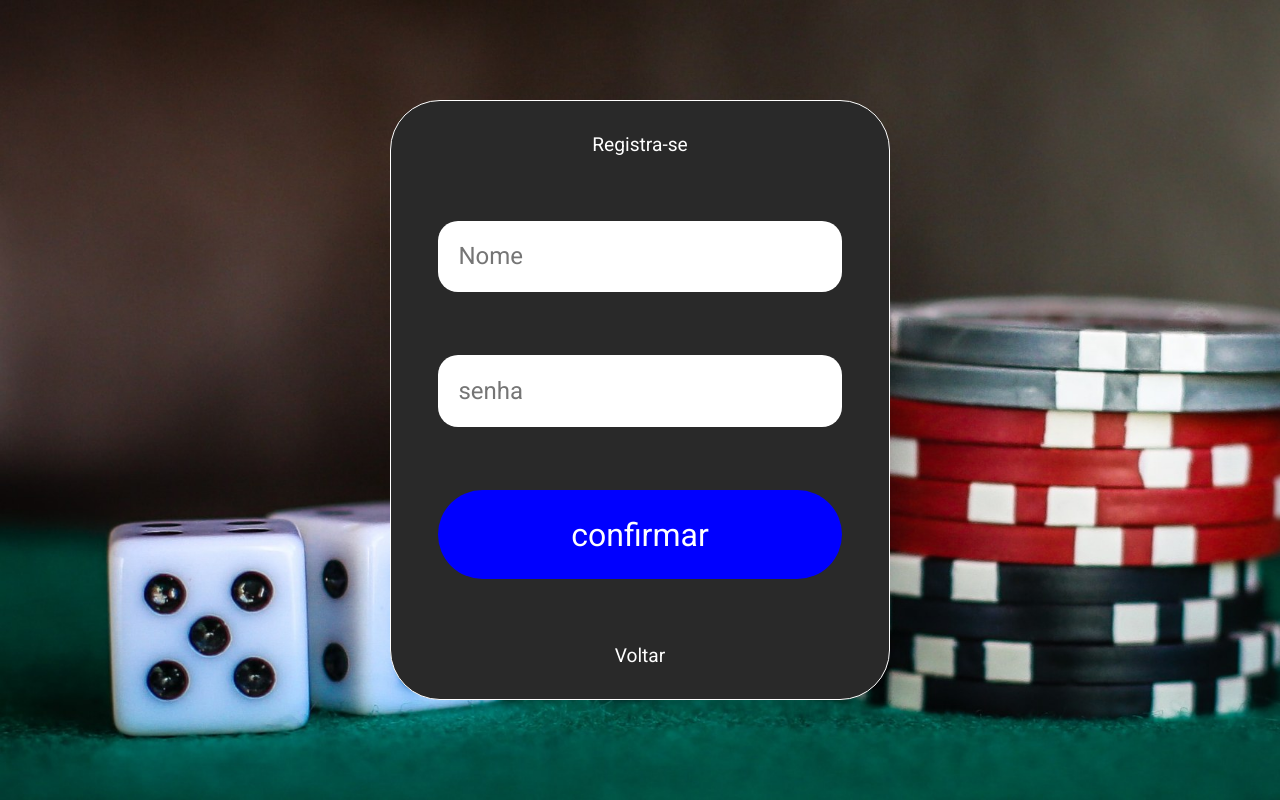
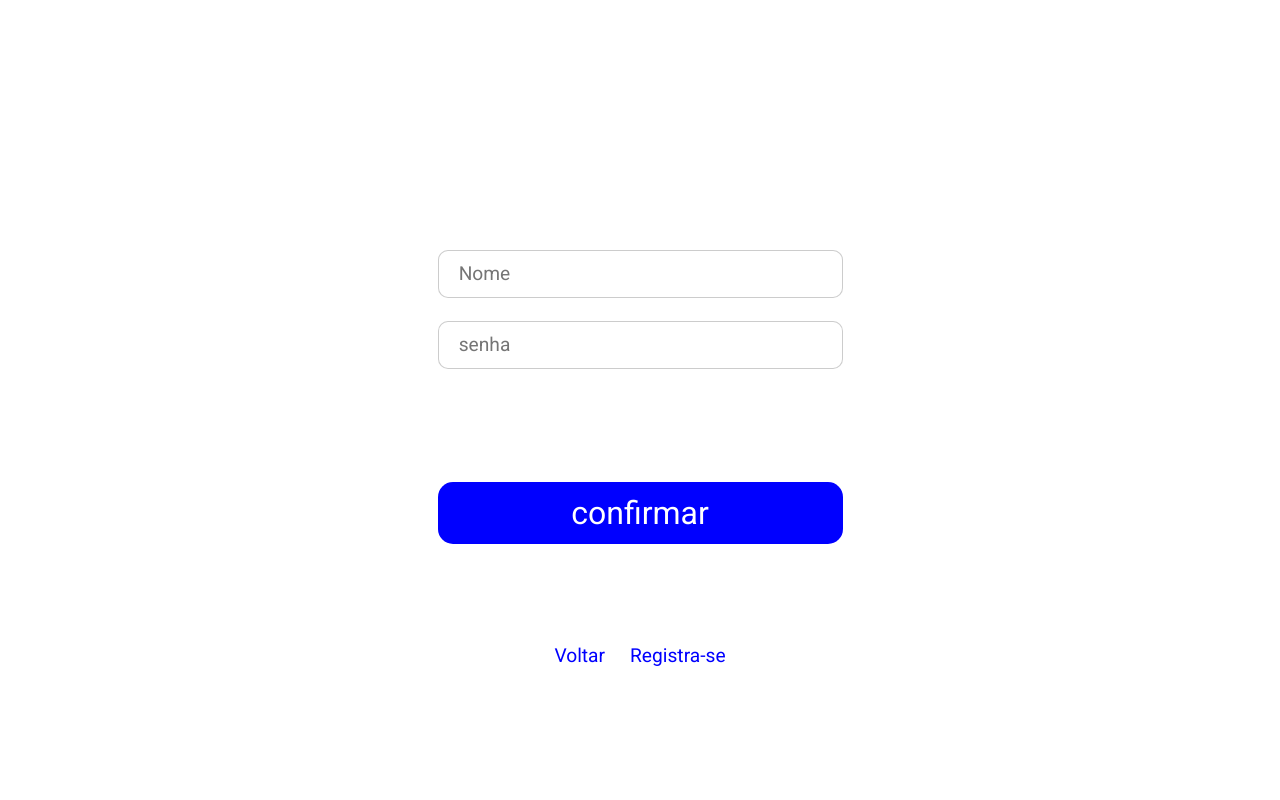
Before and after one commit to ewerton11/ewtbookmaker, a Next.js app in the folder web/: page /login in a window 1280 px wide. Built offline with nearby package versions, Linux system fonts and the light colour scheme.

Commit message:
estilo login e registrar

```diff
--- a/web/src/components/navbar/navLogin/index.tsx
+++ b/web/src/components/navbar/navLogin/index.tsx
@@ -13,7 +13,9 @@ export default function NavLogin() {
       {auth.data === null ? (
         <ContainerLogin>
           <DivRegister>
-            <Register>Registre-se</Register>
+            <Register>
+              <Link href={"/login/register"}>Registre-se</Link>
+            </Register>
           </DivRegister>
           <DivLogin>
             <Link href={"/login"}>
--- a/web/src/pages/login/index.tsx
+++ b/web/src/pages/login/index.tsx
@@ -14,6 +14,7 @@ import {
   ContainerConnect,
   ContainerInputPassword,
   ContainerInputUser,
+  ContainerLinks,
   Input,
   Links,
   Page,
@@ -53,9 +54,6 @@ export default function Login() {
   return (
     <Page>
       <Container onSubmit={handleSubmit(connectUser)}>
-        <Links>
-          <Link href={"/login/register"}>Registra-se</Link>
-        </Links>
         <ContainerConnect>
           <ContainerInputUser>
             <Input {...register("user")} type="text" placeholder="Nome" />
@@ -65,9 +63,14 @@ export default function Login() {
           </ContainerInputPassword>
           <Buttom type="submit">confirmar</Buttom>
         </ContainerConnect>
-        <Links>
-          <Link href={"/"}>Voltar</Link>
-        </Links>
+        <ContainerLinks>
+          <Links>
+            <Link href={"/"}>Voltar</Link>
+          </Links>
+          <Links>
+            <Link href={"/login/register"}>Registra-se</Link>
+          </Links>
+        </ContainerLinks>
       </Container>
     </Page>
   )
--- a/web/src/styles/pages/login/register/style.ts
+++ b/web/src/styles/pages/login/register/style.ts
@@ -2,9 +2,9 @@ import styled from "styled-components"
 
 export const ContainerRegister = styled.div`
   width: 90%;
-  height: 60%;
+  height: 80%;
+  position: relative;
   display: flex;
   flex-direction: column;
-  justify-content: space-between;
   align-items: center;
 `
--- a/web/src/styles/pages/login/style.ts
+++ b/web/src/styles/pages/login/style.ts
@@ -1,12 +1,8 @@
 import styled from "styled-components"
-import CapaLogo from "../../../assets/image/capaLogin.jpg"
 
 export const Page = styled.div`
   width: 100%;
   height: 100%;
-  background-image: url(${CapaLogo.src});
-  background-size: cover;
-  background-repeat: no-repeat;
   position: absolute;
   display: flex;
   justify-content: center;
@@ -16,9 +12,6 @@ export const Page = styled.div`
 export const Container = styled.form`
   width: 500px;
   height: 600px;
-  background-color: #292929;
-  border: 1px solid white;
-  border-radius: 50px;
   position: relative;
   display: flex;
   flex-direction: column;
@@ -26,33 +19,22 @@ export const Container = styled.form`
   align-items: center;
 `
 
-export const Links = styled.p`
-  & a {
-    font-family: "Roboto", sans-serif;
-    font-size: 1.2rem;
-    color: white;
-    transition: ease-in 0.2s;
-  }
-
-  & a:hover {
-    color: rgb(77, 77, 255);
-  }
-`
-
 export const ContainerConnect = styled.div`
   width: 90%;
-  height: 60%;
+  height: 80%;
+  position: relative;
   display: flex;
   flex-direction: column;
-  justify-content: space-between;
   align-items: center;
 `
 
 export const ContainerInputUser = styled.div`
   width: 90%;
-  height: 20%;
+  height: 10%;
   background-color: white;
-  border-radius: 20px;
+  border: 1px solid rgba(0, 0, 0, 0.2);
+  border-radius: 10px;
+  margin-top: 20%;
   display: flex;
   justify-content: center;
   align-items: center;
@@ -62,14 +44,16 @@ export const Input = styled.input`
   width: 90%;
   height: 90%;
   font-family: "Roboto", sans-serif;
-  font-size: 1.5rem;
+  font-size: 1.2rem;
 `
 
 export const ContainerInputPassword = styled.div`
   width: 90%;
-  height: 20%;
+  height: 10%;
   background-color: white;
-  border-radius: 20px;
+  border: 1px solid rgba(0, 0, 0, 0.2);
+  border-radius: 10px;
+  margin-top: 5%;
   display: flex;
   justify-content: center;
   align-items: center;
@@ -77,9 +61,11 @@ export const ContainerInputPassword = styled.div`
 
 export const Buttom = styled.button`
   width: 90%;
-  height: 25%;
-  border-radius: 50px;
+  height: 13%;
+  border-radius: 15px;
   background-color: blue;
+  position: absolute;
+  bottom: 20%;
   font-family: "Roboto", sans-serif;
   font-size: 2rem;
   color: white;
@@ -89,3 +75,28 @@ export const Buttom = styled.button`
     background-color: rgb(77, 77, 255);
   }
 `
+
+export const ContainerLinks = styled.div`
+  width: 100%;
+  height: 15%;
+  position: absolute;
+  bottom: 0;
+  display: flex;
+  justify-content: center;
+  align-items: center;
+`
+
+export const Links = styled.p`
+  margin: 0px 2.5% 0px 2.5%;
+
+  & a {
+    font-family: "Roboto", sans-serif;
+    font-size: 1.2rem;
+    color: blue;
+    transition: ease-in 0.2s;
+  }
+
+  & a:hover {
+    color: rgb(77, 77, 255);
+  }
+`
```
Also changed, not shown: web/src/components/navbar/navLogin/style.ts (+12 -8 lines), web/src/pages/login/register/index.tsx (+11 -0 lines).
